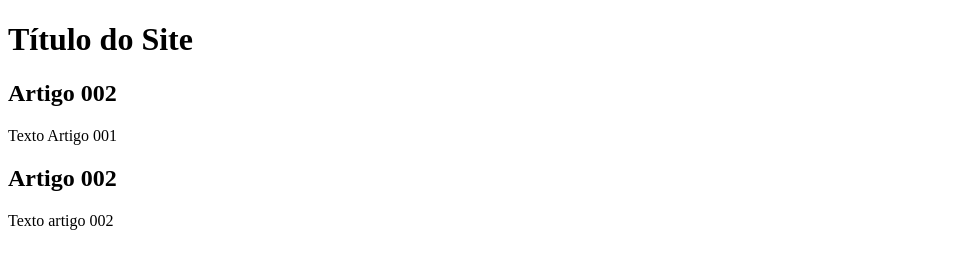
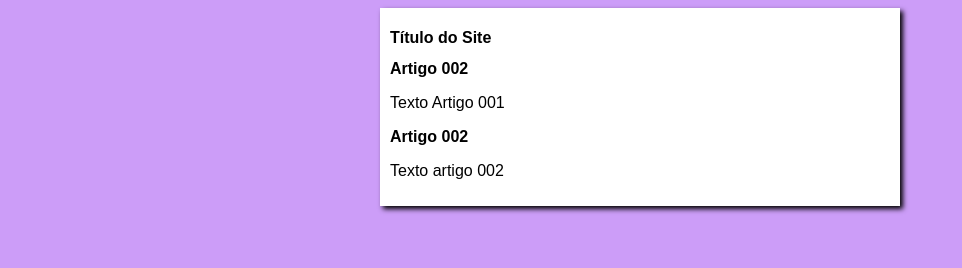
Before and after one commit to carlosatsimoes/projeto-site, a plain HTML site: page index.html in a window 1280 px wide. Shown: the whole page, without its empty margins (0-962 px from the left). Drawn offline with Linux system fonts and the light colour scheme.

Commit message:
Escrevi o estilo

```diff
--- /dev/null
+++ b/estilos/style.css
@@ -0,0 +1,19 @@
+*{
+    font-family: Arial, Helvetica, sans-serif;
+    font-size: 16px;
+}
+
+body {
+    background-color: rgb(204, 157, 248);
+
+}
+
+main {
+    background-color: white;
+    width: 500px;
+    margin: auto;
+    padding: 10px;
+    box-shadow: 3px 3px 5px;
+
+
+}
--- a/index.html
+++ b/index.html
@@ -5,6 +5,7 @@
     <meta http-equiv="X-UA-Compatible" content="IE=edge">
     <meta name="viewport" content="width=device-width, initial-scale=1.0">
     <title>Título do Site</title>
+    <link rel="stylesheet" href="estilos/style.css">
 </head>
 <body>
     <main>
```
